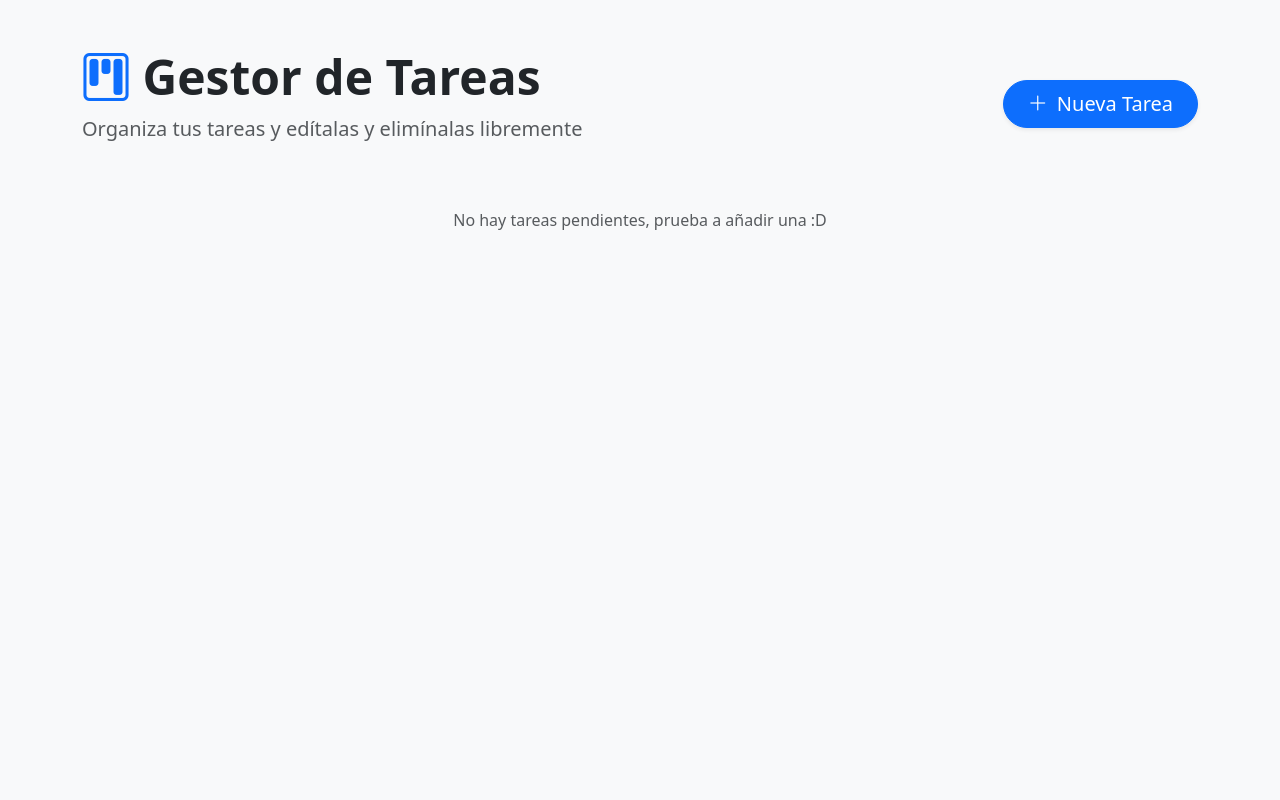
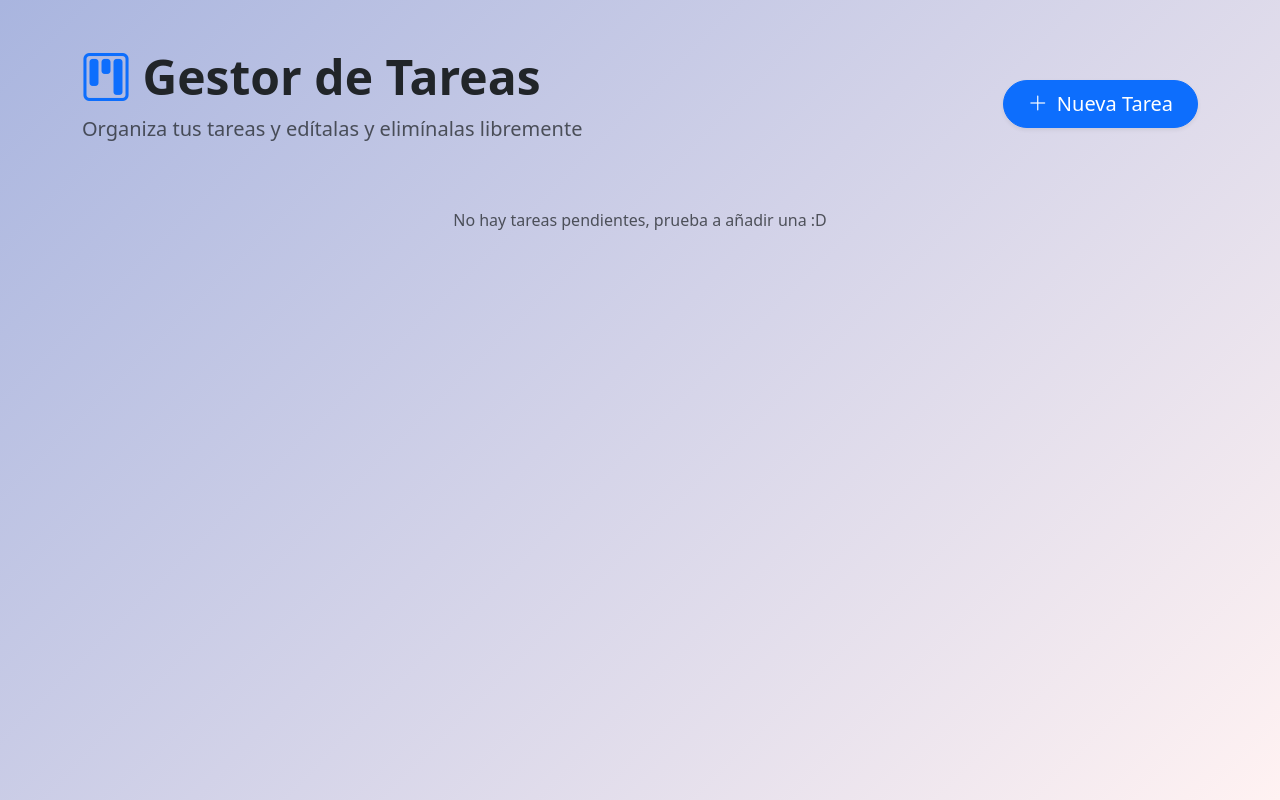
Before and after one commit to Xavivo/cookies_practice, a plain HTML site: page index.html in a window 1280 px wide. Drawn offline with nearby package versions, Linux system fonts and the light colour scheme.

Commit message:
background color change

```diff
--- a/index.html
+++ b/index.html
@@ -7,7 +7,8 @@
     <link href="https://cdn.jsdelivr.net/npm/bootstrap@5.3.0/dist/css/bootstrap.min.css" rel="stylesheet">
     <link rel="stylesheet" href="https://cdn.jsdelivr.net/npm/bootstrap-icons@1.11.0/font/bootstrap-icons.css">
 </head>
-<body class="bg-light min-vh-100 d-flex flex-column py-5"> <div class="container">
+<body class="bg-light min-vh-100 d-flex flex-column py-5" style="background: linear-gradient(135deg, #A9B5DF 0%, #FFF2F2 100%);">
+    <div class="container">
         <div class="row mb-5 align-items-center">
             <div class="col-md-8">
                 <h1 class="display-5 fw-bold text-dark">
```
